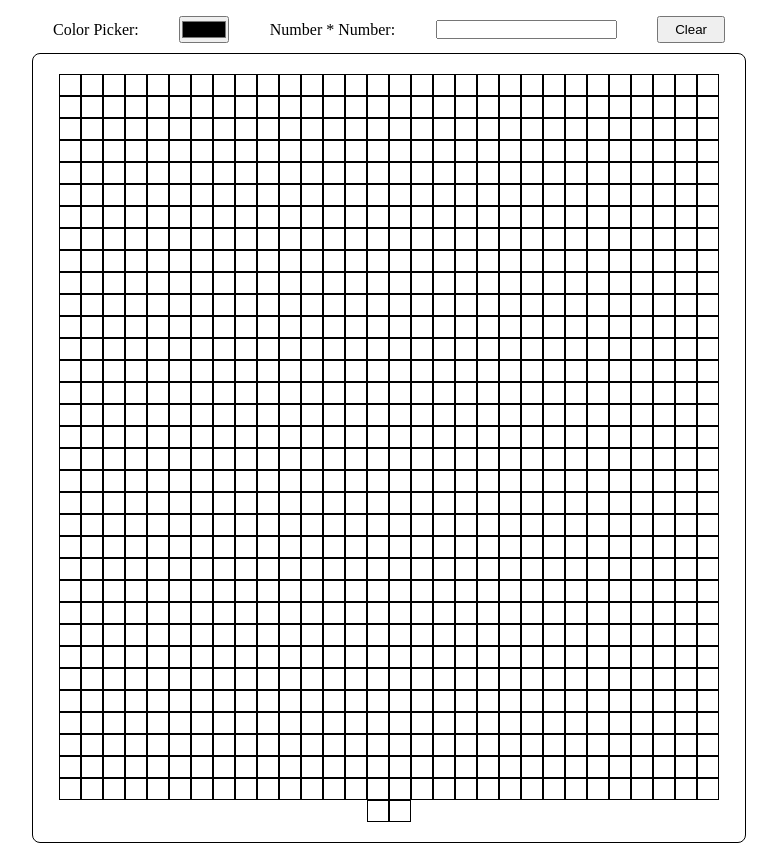
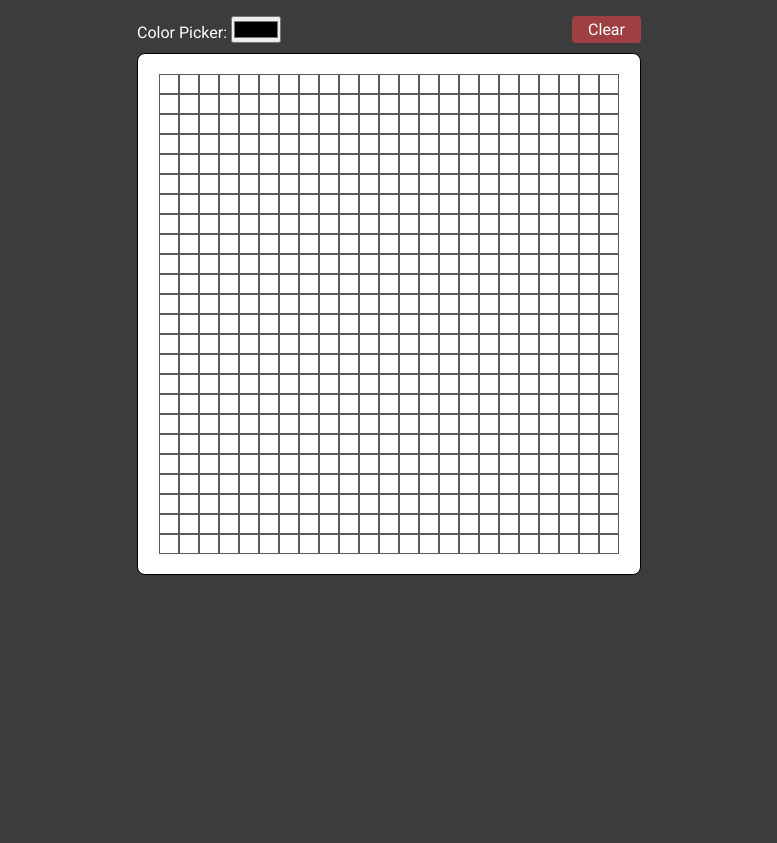
Before and after one commit to raymund-corpuz/fundation-theOdinProject, a plain HTML site: page 09_odin_etch-a-sketch/index.html in a window 1280 px wide. Shown: the whole page, without its empty margins (251-1028 px from the left). After the commit the page ends 800 px from the top, so only its background shows below. Drawn offline with Linux system fonts and the light colour scheme.

Commit message:
09_odin_etch-a-sketch : Adding some styles in the application

```diff
--- a/09_odin_etch-a-sketch/index.html
+++ b/09_odin_etch-a-sketch/index.html
@@ -8,10 +8,10 @@
   </head>
   <body>
     <div class="colorPickerDiv">
-      <label for="">Color Picker:</label>
-      <input type="color" id="colorPicker" />
-      <label for="">Number * Number:</label>
-      <input type="number" id="colorPicker" />
+      <div>
+        <label for="">Color Picker:</label>
+        <input type="color" id="colorPicker" />
+      </div>
 
       <button class="clear">Clear</button>
     </div>
--- a/09_odin_etch-a-sketch/script.js
+++ b/09_odin_etch-a-sketch/script.js
@@ -1,6 +1,7 @@
 const div = document.querySelector(".container");
 const colorPickerDiv = document.querySelector(".colorPickerDiv");
-const divLength = 32;
+const divLength = 24;
+const body = document.querySelector("body");
 
 div.style.width = `${divLength * 20 + divLength}px`;
 div.style.hegiht = `${divLength * 20 + divLength}px`;
@@ -19,7 +20,7 @@ for (let i = 0; i < divLength; i++) {
     innerDiv.classList.add("boxes");
     innerDiv.style.width = "20px";
     innerDiv.style.height = "20px";
-    innerDiv.style.border = "1px solid black";
+    innerDiv.style.border = "1px solid rgb(92, 92, 92)";
 
     div.appendChild(innerDiv);
   }
--- a/09_odin_etch-a-sketch/style.css
+++ b/09_odin_etch-a-sketch/style.css
@@ -1,6 +1,11 @@
+@import url("https://fonts.googleapis.com/css2?family=Inter:ital,opsz,wght@0,14..32,100..900;1,14..32,100..900&family=Montserrat:ital,wght@0,100..900;1,100..900&family=Noto+Sans:ital,wght@0,100..900;1,100..900&family=Open+Sans:ital,wght@0,300..800;1,300..800&family=Roboto:ital,wght@0,100..900;1,100..900&family=Source+Sans+3:ital,wght@0,200..900;1,200..900&display=swap");
+
 * {
   margin: 0;
   padding: 0;
+  box-sizing: border-box;
+  font-family: "Roboto", sans-serif;
+  color: white;
 }
 
 .container {
@@ -12,6 +17,11 @@
   padding: 20px;
   justify-content: center;
   flex-wrap: wrap;
+  background-color: white;
+}
+
+body {
+  background-color: #3c3c3c;
 }
 
 .colorPickerDiv {
@@ -30,4 +40,11 @@
 
 button {
   padding: 4px 16px;
+  font-size: 1rem;
+  font-weight: 400;
+  background-color: #9e4041;
+  color: #fff;
+  outline: none;
+  border: none;
+  border-radius: 4px;
 }
```
